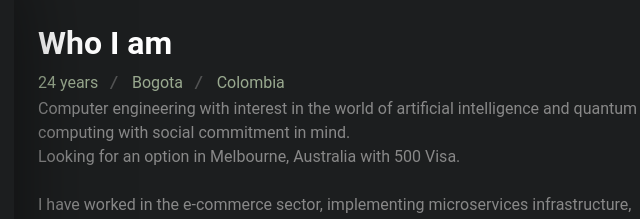
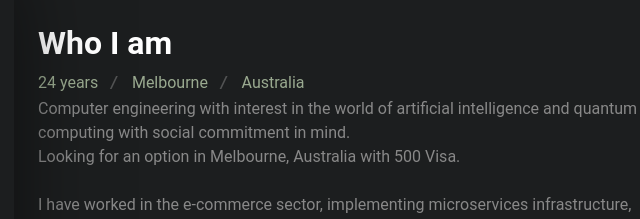
Before and after one commit to davidheay/curriculum, a plain HTML site: page index.html in a window 1280 px wide. Shown: the part 144-363 px from the top of the page, 531-1171 px from the left. Drawn offline with Linux system fonts and the light colour scheme.

Commit message:
Add country

```diff
--- a/index.html
+++ b/index.html
@@ -72,8 +72,8 @@
                                     <h2>Who I am</h2>
                                     <div class="info-list d-flex">
                                         <div class="info-item" id="edad">24 years</div>
-                                        <div class="info-item">Bogota</div>
-                                        <div class="info-item">Colombia</div>
+                                        <div class="info-item">Melbourne</div>
+                                        <div class="info-item">Australia</div>
                                     </div>
                                     <p>
                                         Computer engineering with interest in the world of artificial
```
